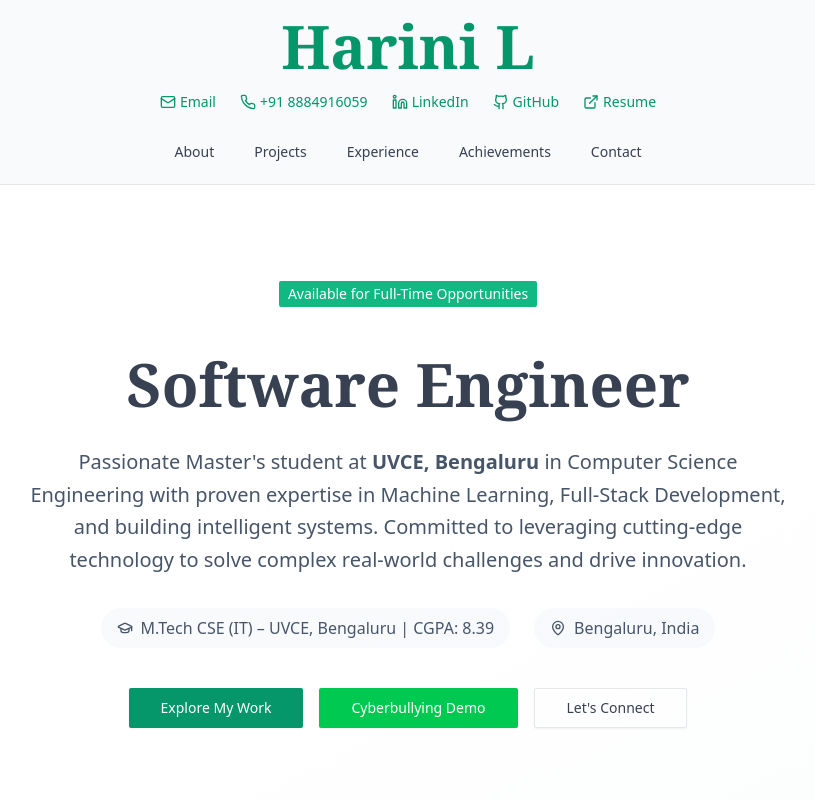
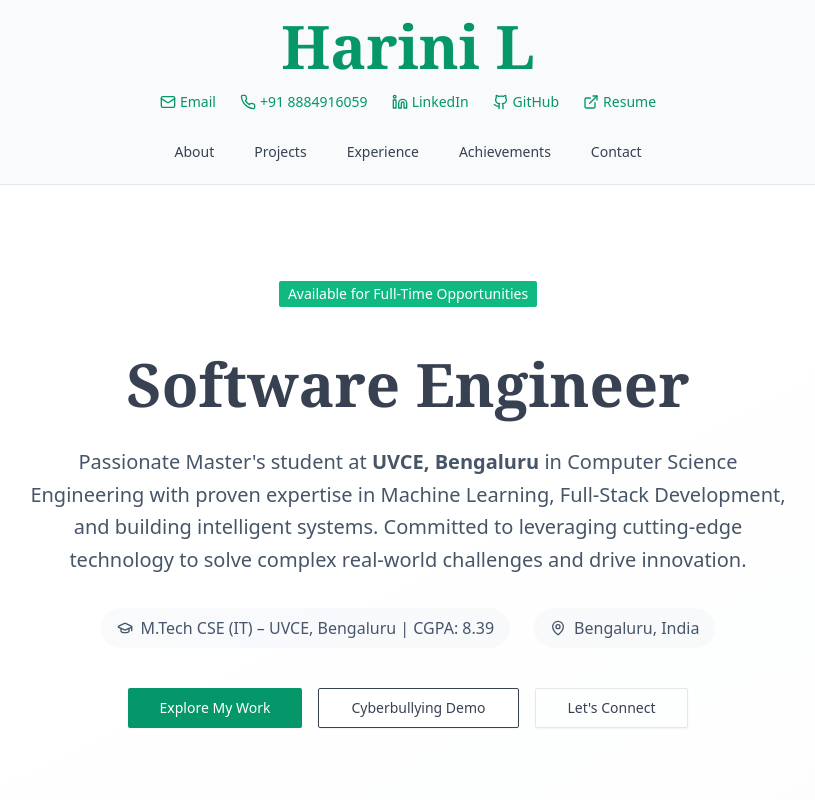
Before and after one commit to Harini410/PortFolio-02, a Next.js app: page / in a window 1280 px wide. Shown: the top 800 px of the page, without its empty margins (232-1047 px from the left). Built offline with nearby package versions, Linux system fonts and the light colour scheme; a web font is replaced by a local one.

Commit message:
Update page.tsx

```diff
--- a/app/page.tsx
+++ b/app/page.tsx
@@ -84,19 +84,22 @@ export default function Portfolio() {
         <span>Bengaluru, India</span>
       </div>
     </div>
-    <div className="flex items-center justify-center gap-4">
+    <div className="flex items-center justify-center gap-4 flex-wrap">
   <Button size="lg" asChild className="px-8">
     <a href="#projects">Explore My Work</a>
   </Button>
-            <Button size="lg" variant="secondary" asChild className="px-8 bg-green-500 text-white">
+
+  <Button size="lg" variant="outline" asChild className="px-8 border-foreground text-foreground">
     <a href="https://cyberbullying-detection-eta.vercel.app/" target="_blank" rel="noopener noreferrer">
       Cyberbullying Demo
     </a>
   </Button>
+
   <Button size="lg" variant="outline" asChild className="px-8 bg-transparent">
     <a href="#contact">Let's Connect</a>
   </Button>
 </div>
+
   </div>
 </section>
 
```
Lines whose indentation alone changed are shown as unchanged.
